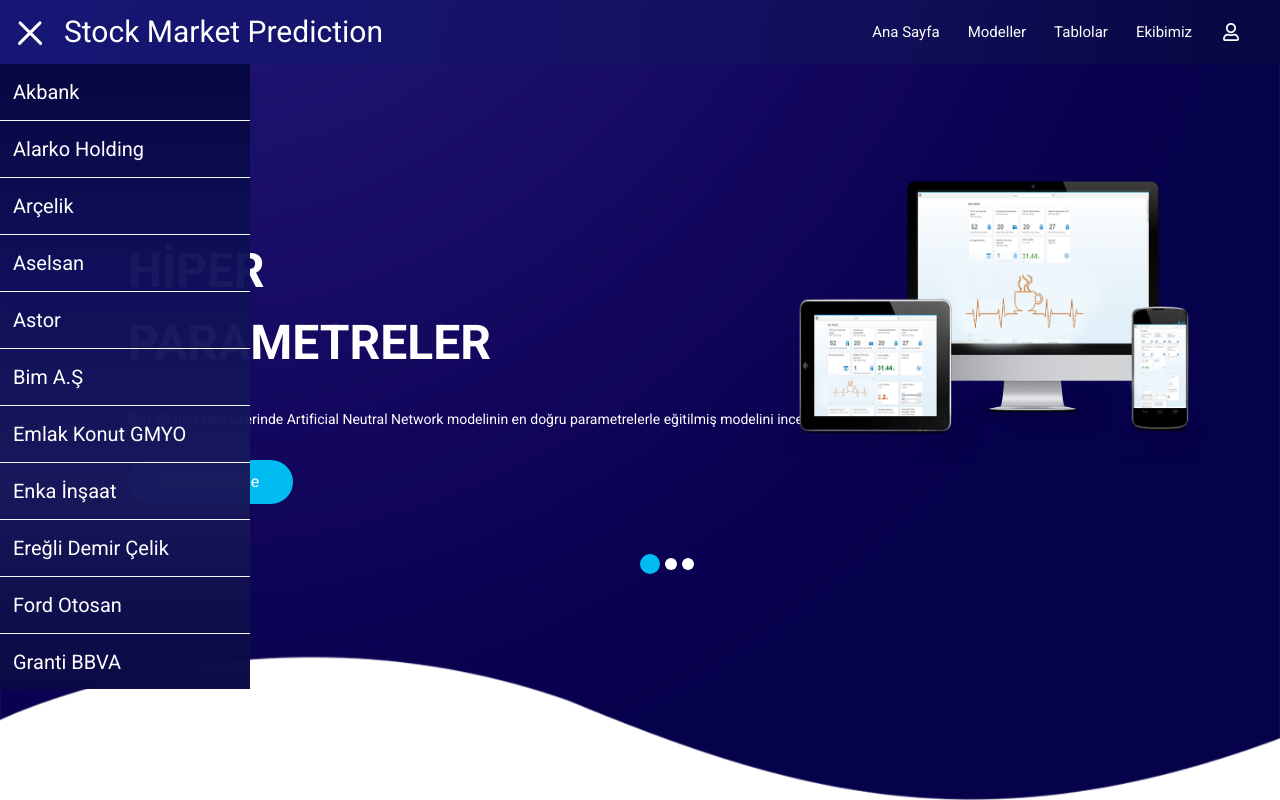
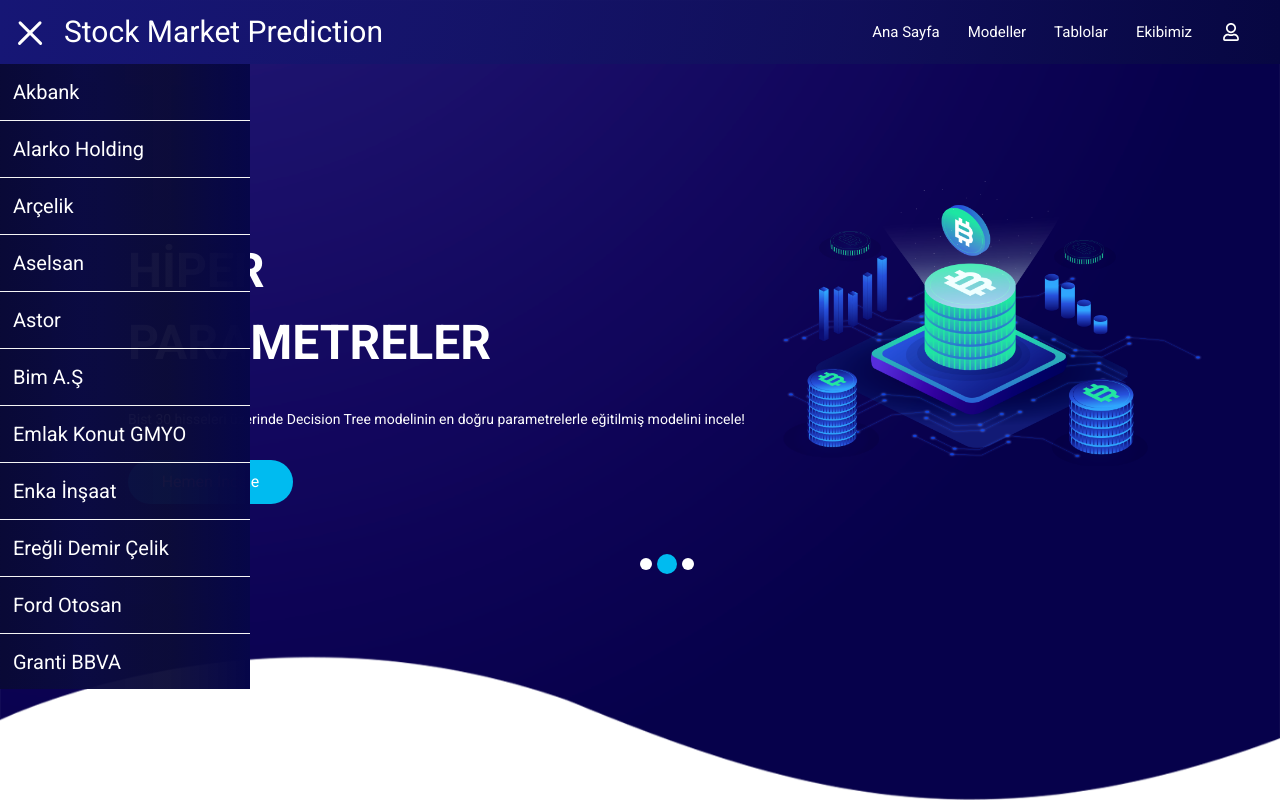
Before and after one commit to Efe-Eroglu/Stock_Market_Price_Prediction, a React (Vite) app in the folder frontend/stockPrediction/: page / in a window 1280 px wide. Both pictures are taken after a click on the element 32 px from the left and 32 px from the top of the page. Shown: the top 800 px of the page. Built offline with nearby package versions, Linux system fonts and the light colour scheme.

Commit message:
Düzeltmeler

```diff
--- a/frontend/stockPrediction/src/components/hamburger/HamburgerMenu.jsx
+++ b/frontend/stockPrediction/src/components/hamburger/HamburgerMenu.jsx
@@ -1,7 +1,6 @@
 import { useState } from "react";
-import "./hamburgerMenu.css"
+import "./hamburgerMenu.css";
 const HamburgerMenu = () => {
-
   const [burger_class, setBurgerClass] = useState("burger-bar unclicked");
   const [menu_class, setMenuClass] = useState("menu hidden");
   const [isMenuClicked, setIsMenuClicked] = useState(false);
@@ -17,6 +16,133 @@ const HamburgerMenu = () => {
     setIsMenuClicked(!isMenuClicked);
   };
 
+  const hamburger_content = [
+    {
+      name: "Akbank",
+      target: "/share",
+    },
+    {
+      name: "Alarko Holding",
+      target: "/share",
+    },
+    {
+      name: "Arçelik",
+      target: "/share",
+    },
+    {
+      name: "Aselsan",
+      target: "/share",
+    },
+    {
+      name: "Astor",
+      target: "/share",
+    },
+    {
+      name: "Bim A.Ş",
+      target: "/share",
+    },
+    {
+      name: "Emlak Konut GMYO",
+      target: "/share",
+    },
+    {
+      name: "Enka İnşaat",
+      target: "/share",
+    },
+    {
+      name: "Ereğli Demir Çelik",
+      target: "/share",
+    },
+    {
+      name: "Ford Otosan",
+      target: "/share",
+    },
+    {
+      name: "Granti BBVA",
+      target: "/share",
+    },
+    {
+      name: "Gübre",
+      target: "/share",
+    },
+    {
+      name: "Hektaş A.Ş",
+      target: "/share",
+    },
+    {
+      name: "İş Bankası",
+      target: "/share",
+    },
+    {
+      name: "Koç Holding",
+      target: "/share",
+    },
+    {
+      name: "Kontrolmatik",
+      target: "/share",
+    },
+    {
+      name: "Koza Altın",
+      target: "/share",
+    },
+    {
+      name: "Kardemir",
+      target: "/share",
+    },
+    {
+      name: "Odaş Elektrik",
+      target: "/share",
+    },
+    {
+      name: "Oyak Çimento",
+      target: "/share",
+    },
+    {
+      name: "Petkim",
+      target: "/share",
+    },
+    {
+      name: "Pegasus",
+      target: "/share",
+    },
+    {
+      name: "Sabancı Holding",
+      target: "/share",
+    },
+    {
+      name: "Sasa Polyester",
+      target: "/share",
+    },
+    {
+      name: "Şişe Cam",
+      target: "/share",
+    },
+    {
+      name: "Turkcell",
+      target: "/share",
+    },
+    {
+      name: "Şişe Cam",
+      target: "/share",
+    },
+    {
+      name: "Türk Hava Yolları",
+      target: "/share",
+    },
+    {
+      name: "Tofaş Oto",
+      target: "/share",
+    },
+    {
+      name: "Tüpraş",
+      target: "/share",
+    },
+    {
+      name: "Yapı Kredi",
+      target: "/share",
+    },
+  ];
+
   return (
     <div>
       <div className="burger-menu" onClick={updateMenu}>
@@ -25,40 +151,16 @@ const HamburgerMenu = () => {
         <div className={burger_class}></div>
       </div>
       <div className={menu_class}>
-            <div className="akbank">Akbank</div>
-            <div className="akbank">Alarko Holding</div>
-            <div className="akbank">Arçelik</div>
-            <div className="akbank">Aselsan</div>
-            <div className="akbank">Astor</div>
-            <div className="akbank">Bim A.Ş</div>
-            <div className="akbank">Emlak Konut GMYO</div>
-            <div className="akbank">Enka İnşaat</div>
-            <div className="akbank">Ereğli Demir Çelik</div>
-            <div className="akbank">Ford Otosan</div>
-            <div className="akbank">Granti BBVA</div>
-            <div className="akbank">Gübre</div>
-            <div className="akbank">Hektaş A.Ş</div>
-            <div className="akbank">İş Bankası</div>
-            <div className="akbank">Koç Holding</div>
-            <div className="akbank">Kontrolmatik</div>
-            <div className="akbank">Koza Altın</div>
-            <div className="akbank">Kardemir</div>
-            <div className="akbank">Odaş Elektrik</div>
-            <div className="akbank">Oyak Çimento</div>
-            <div className="akbank">Petkim</div>
-            <div className="akbank">Pegasus</div>
-            <div className="akbank">Sabancı Holding</div>
-            <div className="akbank">Sasa Polyester</div>
-            <div className="akbank">Şişe Cam</div>
-            <div className="akbank">Turkcell</div>
-            <div className="akbank">Türk Hava Yolları</div>
-            <div className="akbank">Tofaş Oto</div>
-            <div className="akbank">Tüpraş</div>
-            <div className="akbank">Yapı Kredi</div>
+
+        {hamburger_content.map((item, index) => (
+          <div key={index}>
+            <a href={item.target}>{item.name}</a>
+          </div>
+        ))}
 
       </div>
     </div>
-  )
-}
+  );
+};
 
-export default HamburgerMenu
+export default HamburgerMenu;
--- a/frontend/stockPrediction/src/components/hamburger/hamburgerMenu.css
+++ b/frontend/stockPrediction/src/components/hamburger/hamburgerMenu.css
@@ -1,4 +1,3 @@
-
 .burger-menu {
   width: 4em;
   display: flex;
@@ -7,7 +6,6 @@
   justify-content: space-between;
   cursor: pointer;
   padding-left: 8px;
-
 }
 
 .burger-bar {
@@ -19,18 +17,17 @@
 }
 
 .hidden {
-
   display: none;
 }
 
 .visible {
   display: block;
   background-image: linear-gradient(
-        to top,
-        rgba(10, 10, 69, 0.993),
-        rgba(24, 24, 91, 0.977),
-        rgba(16, 16, 90, 0.964),
-        rgb(7, 7, 66)
+    to right,
+    rgba(9, 9, 54, 0.993),
+    rgba(11, 11, 66, 0.977),
+    rgba(12, 12, 56, 0.964),
+    #060649
   );
   position: absolute;
   left: 0;
@@ -42,19 +39,27 @@
   overflow-y: auto;
   max-height: 625px;
   scroll-behavior: smooth;
-
-
 }
 
-  .visible::-webkit-scrollbar{
+.visible::-webkit-scrollbar {
   display: none;
   scroll-behavior: smooth;
 }
 
-  .visible div{
+.visible div {
   padding: 13px;
-      border-bottom:1px solid whitesmoke ;
+  border-bottom: 1px solid whitesmoke;
+}
+
+.visible div a {
+  display: inline-block;
+  transition: transform 0.3s ease;
+}
+
+.visible div a:hover {
+  color: white;
   cursor: pointer;
+  transform: scale(1.1);
 }
 
 .burger-bar.clicked:nth-child(1) {
--- a/frontend/stockPrediction/src/pages/AI-Models/model.css
+++ b/frontend/stockPrediction/src/pages/AI-Models/model.css
@@ -33,11 +33,11 @@
     border-radius: 25px;
     height: 400px;
     width: 600px;
-    transition: transform 0.3s ease-in-out;
+    transition: transform 0.8s ease-in-out;
 }
 
 #tablo:hover{
-  transform: scale(1.1);
+  transform: scale(1.06);
   cursor: pointer;
 }
 
--- a/frontend/stockPrediction/src/pages/MainPage/AnaSayfa.jsx
+++ b/frontend/stockPrediction/src/pages/MainPage/AnaSayfa.jsx
@@ -1,4 +1,4 @@
-import { useState } from "react";
+import { useEffect, useState } from "react";
 import "./anaSayfa.css";
 
 const AnaSayfa = () => {
@@ -31,6 +31,15 @@ const AnaSayfa = () => {
     setCurrentIndex(index);
   };
 
+  useEffect(() => {
+    const intervalId = setInterval(() => {
+      setCurrentIndex((prevIndex) => (prevIndex + 1) % slider_content.length);
+    }, 5000);
+
+    return () => clearInterval(intervalId);
+  }, [currentIndex, slider_content.length]);
+
+
   return (
     <div className="slider">
       <div className="block">
@@ -42,7 +51,7 @@ const AnaSayfa = () => {
           className="carousel slide"
           data-ride="carousel"
         >
-          <div className="carousel-inner z-5">
+          <div className="carousel-inner z-5 ">
             <div className="carousel-item active">
               <div>
                 <div className="row">
```
Also changed, not shown: frontend/stockPrediction/src/pages/AI-Models/Model.jsx (+22 -20 lines), frontend/stockPrediction/src/pages/MainPage/anaSayfa.css (+8 -12 lines). Lines whose indentation alone changed are shown as unchanged.
